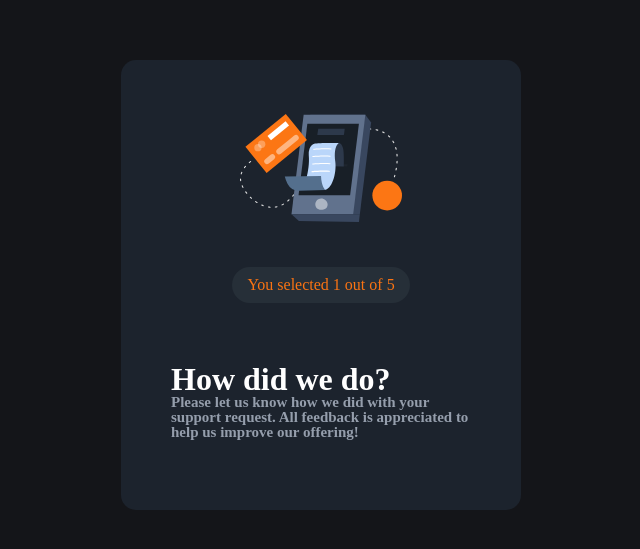
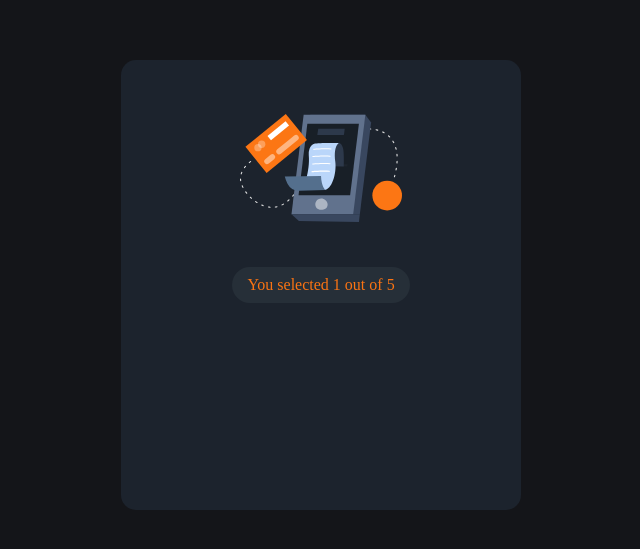
Before and after one commit to FranciscoFrontEndDeveloper/interactiveRatingComponentMain, an Angular app: page /secondary/1 in a window 1280 px wide. Shown: the part 115-664 px from the top of the page, without its empty margins (319-959 px from the left). Built offline with nearby package versions, Linux system fonts and the light colour scheme.

Commit message:
input cardmain completed

```diff
--- a/src/app/components/cardmain/cardmain.component.html
+++ b/src/app/components/cardmain/cardmain.component.html
@@ -6,14 +6,16 @@
     ></app-input-button>
   </div>
   <div>
-    <app-text></app-text>
+    <app-text
+      [textTitleChildren]="textTitleFather"
+      [textParagraphChildren]="textParagraphFather"
+    ></app-text>
   </div>
   <div>
     <app-input-button
       [inputType]="typeButton"
       *ngFor="let numberButton of numberButtons"
       [ArryNumbers]="numberButton"
-
       (click)="captureOptionNumber(numberButton)"
     ></app-input-button>
   </div>
--- a/src/app/components/cardmain/cardmain.component.ts
+++ b/src/app/components/cardmain/cardmain.component.ts
@@ -13,6 +13,8 @@ export class CardmainComponent {
   typesubmit: string = 'submit';
   inputImg: string = '../../../assets/icon-star.svg';
   pruebaNumero!: string;
+  textTitleFather: string = 'How did we do?'
+  textParagraphFather: string = 'Please let us know how we did with your support request. All feedback is appreciated to help us improve our offering!'
   constructor(private router: Router) {}
   ngOnInit(): void {
     //Called after the constructor, initializing input properties, and the first call to ngOnChanges.
--- a/src/app/components/text/text.component.html
+++ b/src/app/components/text/text.component.html
@@ -1,3 +1,2 @@
-<h1>How did we do?</h1>
-<p>Please let us know how we did with your support request. All feedback is appreciated
- to help us improve our offering!</p>
+<h1>{{textTitleChildren}}</h1>
+<p>{{textParagraphChildren}}</p>
--- a/src/app/components/text/text.component.ts
+++ b/src/app/components/text/text.component.ts
@@ -1,4 +1,4 @@
-import { Component } from '@angular/core';
+import { Component, Input } from '@angular/core';
 
 @Component({
   selector: 'app-text',
@@ -6,5 +6,6 @@ import { Component } from '@angular/core';
   styleUrls: ['./text.component.sass']
 })
 export class TextComponent {
-
+  @Input() textTitleChildren: string = ''
+  @Input() textParagraphChildren: string = ''
 }
```
